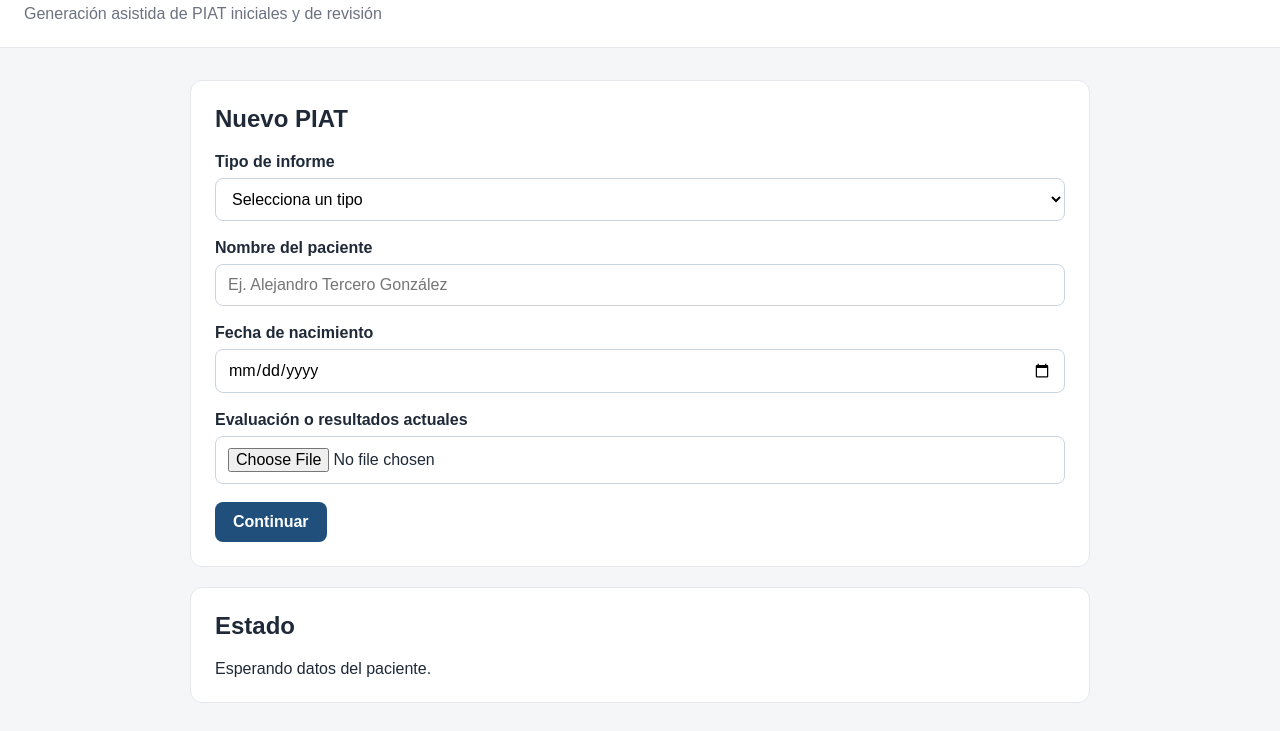
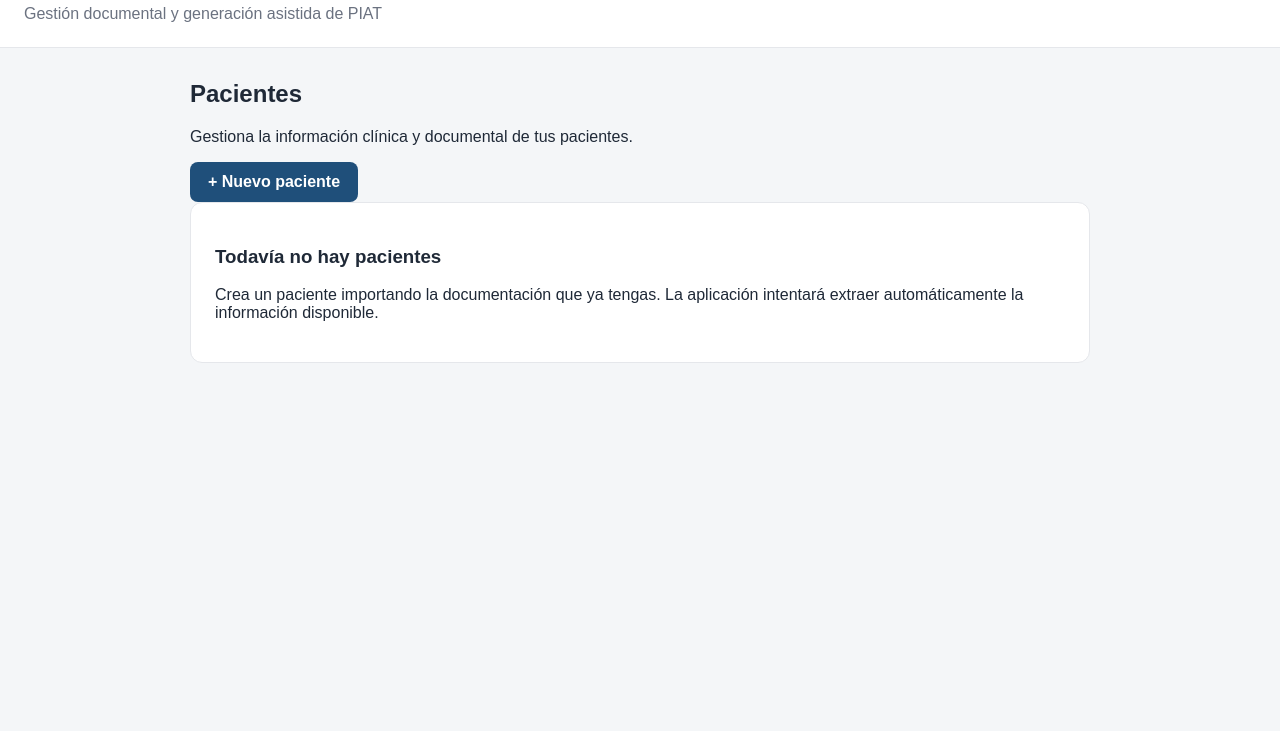
Before and after one commit to andrepane/piat-assistant, a plain HTML site: page index.html in a window 1280 px wide. Shown: the part 57-788 px from the top of the page. Drawn offline with Linux system fonts and the light colour scheme.

Commit message:
Update patient management section in index.html

```diff
--- a/index.html
+++ b/index.html
@@ -12,70 +12,116 @@
   <header class="app-header">
     <div>
       <h1>PIAT Assistant</h1>
-      <p>Generación asistida de PIAT iniciales y de revisión</p>
+      <p>Gestión documental y generación asistida de PIAT</p>
     </div>
   </header>
 
   <main class="app-main">
 
+    <!-- PANTALLA PRINCIPAL -->
+    <section id="patientsView">
+
+      <div class="page-heading">
+        <div>
+          <h2>Pacientes</h2>
+          <p>Gestiona la información clínica y documental de tus pacientes.</p>
+        </div>
+
+        <button id="newPatientButton" type="button">
+          + Nuevo paciente
+        </button>
+      </div>
+
       <section class="card">
-      <h2>Nuevo PIAT</h2>
+        <div id="patientsEmpty">
+          <h3>Todavía no hay pacientes</h3>
+          <p>
+            Crea un paciente importando la documentación que ya tengas.
+            La aplicación intentará extraer automáticamente la información disponible.
+          </p>
+        </div>
 
-      <div class="form-group">
-        <label for="piatType">Tipo de informe</label>
-        <select id="piatType">
-          <option value="">Selecciona un tipo</option>
-          <option value="inicial">PIAT inicial</option>
-          <option value="revision">PIAT de revisión</option>
-        </select>
+        <div id="patientsList"></div>
+      </section>
+
+    </section>
+
+
+    <!-- NUEVO PACIENTE -->
+    <section id="newPatientView" hidden>
+
+      <div class="page-heading">
+        <div>
+          <h2>Nuevo paciente</h2>
+          <p>
+            Sube la documentación disponible. No es necesario generar ningún PIAT ahora.
+          </p>
         </div>
+      </div>
+
+      <section class="card">
 
         <div class="form-group">
           <label for="patientName">Nombre del paciente</label>
           <input
             type="text"
             id="patientName"
-          placeholder="Ej. Alejandro Tercero González"
+            placeholder="Nombre y apellidos"
           >
         </div>
 
         <div class="form-group">
-        <label for="birthDate">Fecha de nacimiento</label>
+          <label for="patientNH">Número de historia (opcional)</label>
           <input
-          type="date"
-          id="birthDate"
+            type="text"
+            id="patientNH"
+            placeholder="Ej. 2353"
           >
         </div>
 
         <div class="form-group">
-        <label for="previousPiat">PIAT anterior</label>
+          <label for="patientDocuments">Documentación disponible</label>
+
           <input
             type="file"
-          id="previousPiat"
-          accept=".pdf,.doc,.docx"
+            id="patientDocuments"
+            accept=".pdf,.doc,.docx,.xlsx,.xls,.csv"
+            multiple
           >
+
           <small>
-          Se utilizará principalmente en los PIAT de revisión.
+            Puedes seleccionar varios documentos: PIAT anteriores,
+            evaluaciones, informes clínicos, escolares u otros documentos relevantes.
           </small>
         </div>
 
-      <div class="form-group">
-        <label for="currentAssessment">Evaluación o resultados actuales</label>
-        <input
-          type="file"
-          id="currentAssessment"
-          accept=".pdf,.doc,.docx,.xlsx,.xls,.csv"
-        >
+        <div id="selectedDocuments"></div>
+
+        <div class="actions">
+          <button id="cancelPatientButton" type="button" class="secondary-button">
+            Cancelar
+          </button>
+
+          <button id="analyzePatientButton" type="button">
+            Analizar documentación
+          </button>
         </div>
 
-      <button id="continueButton" type="button">
-        Continuar
-      </button>
       </section>
 
       <section class="card">
-      <h2>Estado</h2>
-      <p id="status">Esperando datos del paciente.</p>
+        <h2>¿Qué ocurrirá después?</h2>
+        <p>
+          La aplicación analizará los documentos e intentará construir automáticamente
+          la ficha del paciente.
+        </p>
+        <p>
+          Antes de guardar nada podrás revisar la información encontrada,
+          completar datos manualmente, subir documentación adicional o dejar
+          campos sin rellenar.
+        </p>
+      </section>
+
     </section>
 
   </main>
```
Lines whose indentation alone changed are shown as unchanged.
